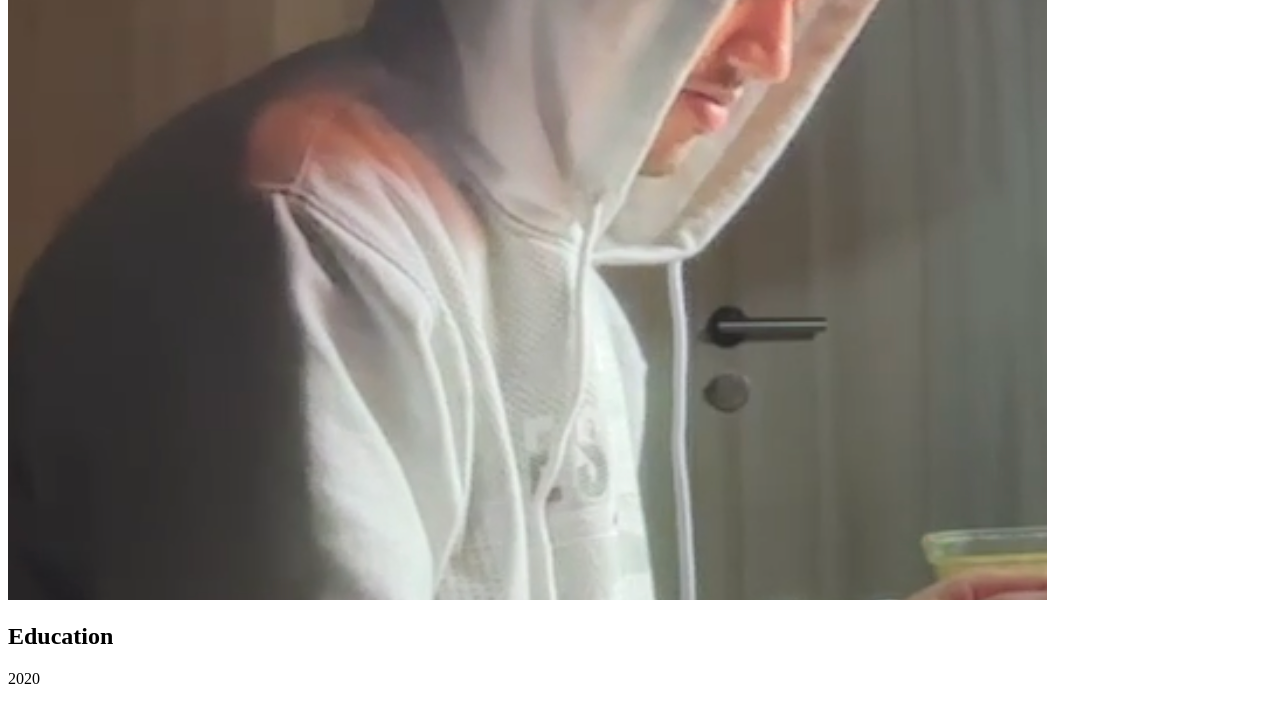
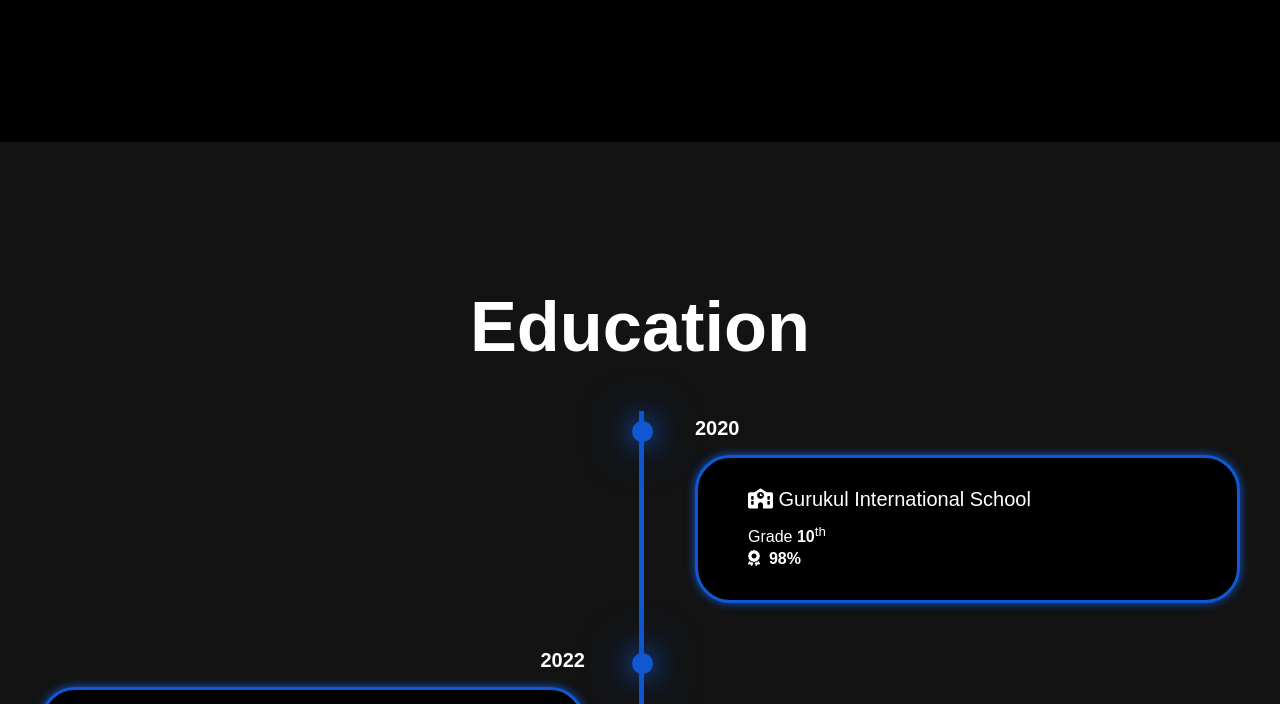
Before and after one commit to makeprodigy/portfolio, a plain HTML site: page index.html in a window 1280 px wide. Shown: the part 658-1362 px from the top of the page. Drawn offline with nearby package versions, Linux system fonts and the light colour scheme.

Commit message:
fixed it

```diff
--- a/index.html
+++ b/index.html
@@ -4,7 +4,7 @@
     <meta charset="UTF-8">
     <meta name="viewport" content="width=device-width, initial-scale=1.0">
     <title>Personal Portfolio</title>
-    <link rel="stylesheet" href="css-portfolio.css">
+    <link rel="stylesheet" href="style.css">
     <link href='https://unpkg.com/boxicons@2.1.4/css/boxicons.min.css' rel='stylesheet'>
     <link rel="stylesheet" href="https://cdnjs.cloudflare.com/ajax/libs/font-awesome/6.5.1/css/all.min.css">
 
@@ -172,6 +172,6 @@
         </p>
     </footer>
 
-    <script src="js-portfolio.js"></script>
+    <script src="script.js"></script>
 </body>
 </html>
```
